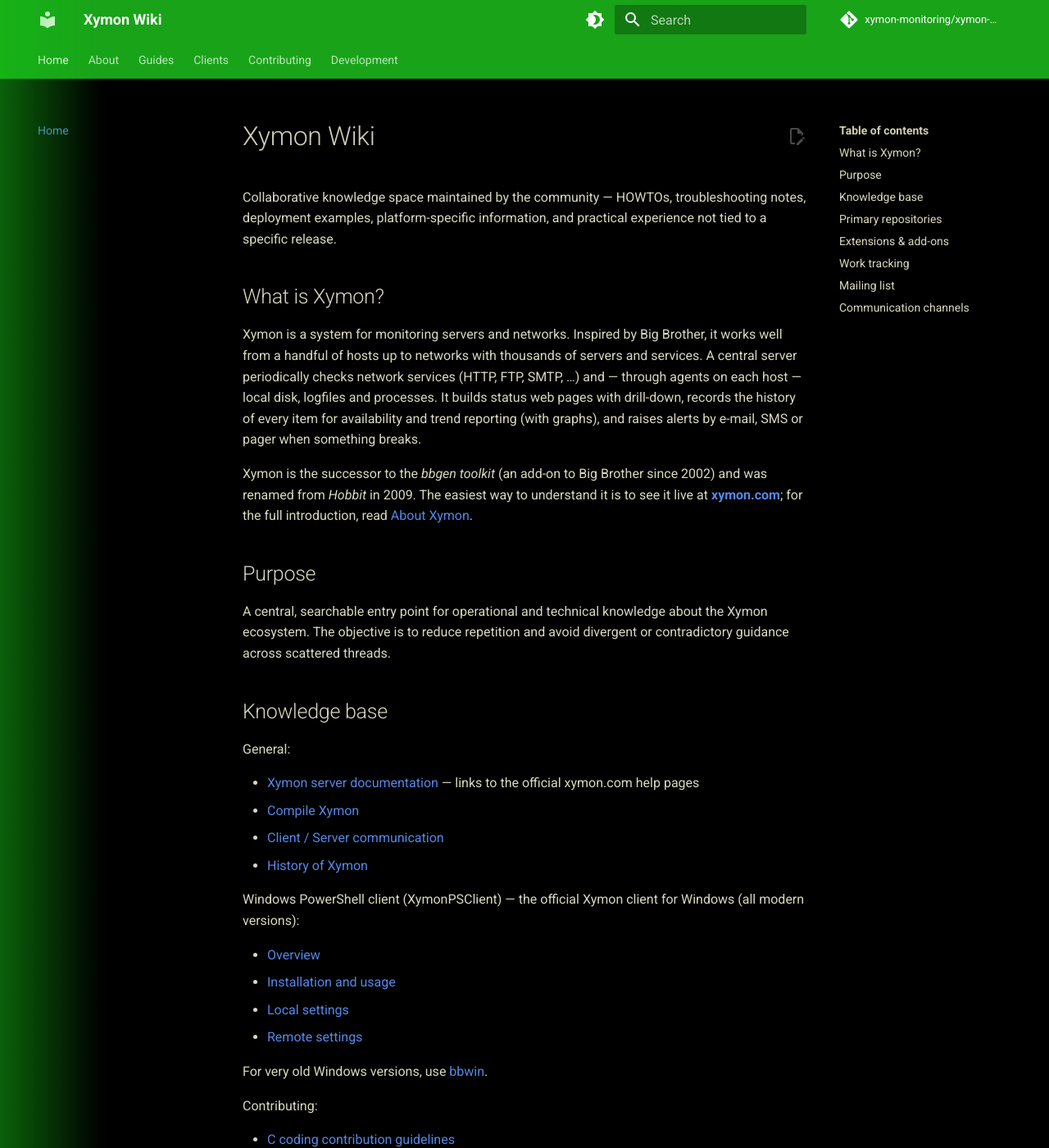
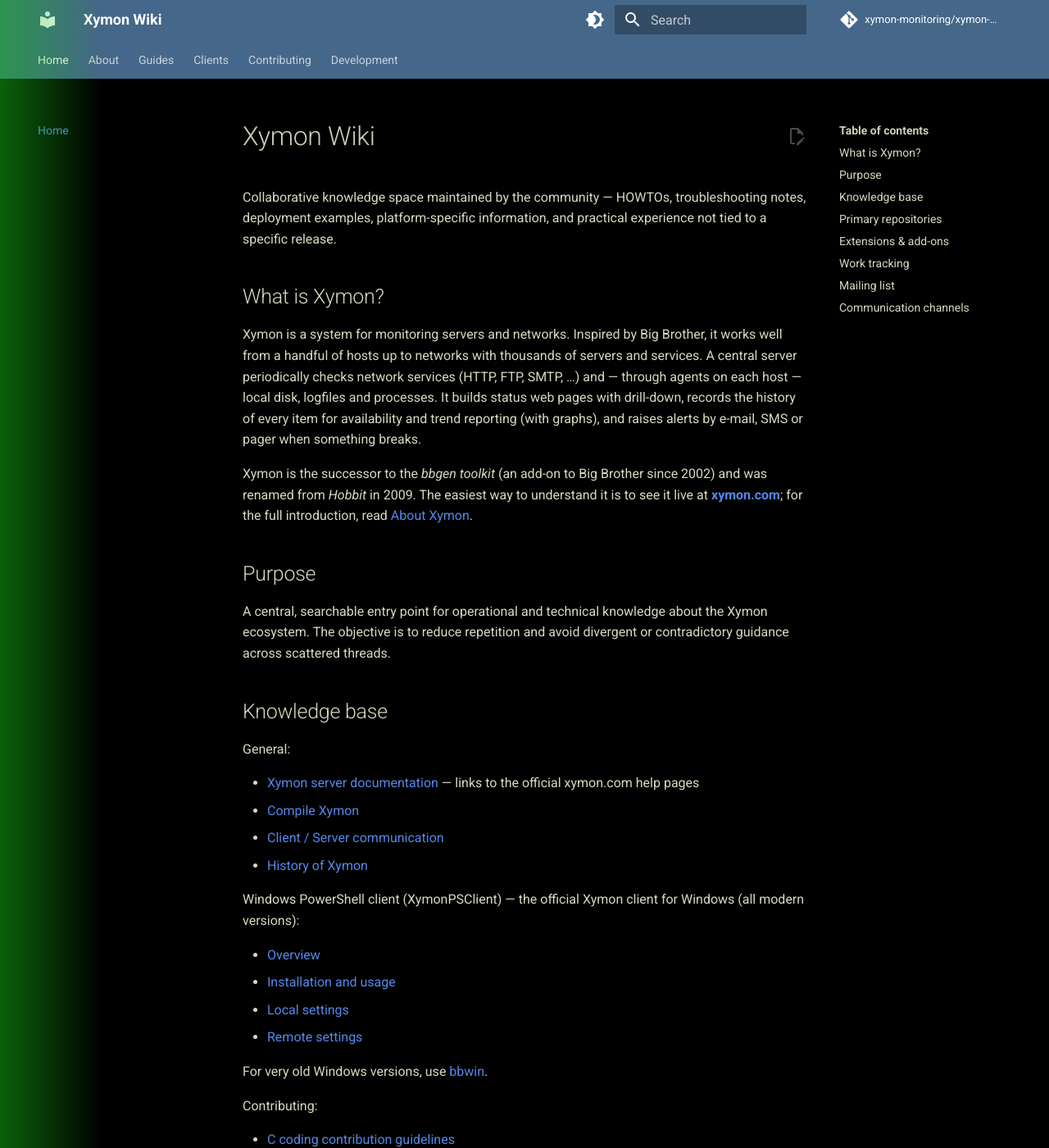
Before and after one commit to xymon-monitoring/xymon-wiki, an MkDocs documentation site: the page built from docs/index.md, in a window 1280 px wide and 1400 px high. Shown: the whole window at 82% size. Built offline with MkDocs 1.6.1 and Material for MkDocs 9.7.7, drawn with Linux system fonts in a browser that asks for light colours; comment, search, counter and statistics services are not loaded.

Commit message:
site: take colours from xymon.com too — blue header + green left band (#20)
xymon.com's chrome is the blue menu (xymonmenu-blue.css: #456789/#345678, cyan
#00bbbb, pale-yellow #ebeb77). Combine both Xymon sites: blue header (xymon.com
menu) with the green left band and black/tan/teal body (xymon.sourceforge.io).
Header primary -> Xymon blue; keep cyan accent, teal links, green band.

Co-authored-by: Bonomani <8841264+bonomani@users.noreply.github.com>

```diff
--- a/docs/stylesheets/xymon.css
+++ b/docs/stylesheets/xymon.css
@@ -1,35 +1,37 @@
 /*
- * Xymon brand palette for Material for MkDocs.
- * Colours taken from the stock Xymon web theme (xymond/wwwfiles):
- *   - link / heading green-teal  #00FFAA   (xymonbody.css)
- *   - status / brand green                 (green status)
- *   - menu cyan                  #00BBBB   (xymonmenu-blue.css)
- *   - body text (classic dark)   #D8D8BF
- *   - yellow                     #FFFF44
+ * Xymon brand palette for Material for MkDocs, inspired by both Xymon sites:
+ *   - xymon.sourceforge.io (xymonbody.css): black body, tan text #D8D8BF,
+ *     teal links #00FFAA, green status band (bkg-green.gif, 125x1 repeat-y).
+ *   - xymon.com (xymonmenu-blue.css): blue menu #456789 / #345678,
+ *     cyan accent #00BBBB, pale-yellow highlight #EBEB77.
+ * Result: blue header (xymon.com menu) + green left band (sourceforge body),
+ * on a black page with tan text and teal links.
  */
 
 :root {
-  --xymon-green:        #19a319; /* header-friendly Xymon green */
-  --xymon-green-light:  #4cc24c;
-  --xymon-green-dark:   #0f7a0f;
-  --xymon-cyan:         #00bbbb; /* Xymon menu accent */
-  --xymon-link-teal:    #00ffaa; /* classic Xymon link colour */
+  --xymon-blue:       #456789; /* xymon.com menu blue (header) */
+  --xymon-blue-dark:  #345678; /* xymon.com menu blue, darker */
+  --xymon-blue-light: #5a7fa3;
+  --xymon-green:      #19a319; /* Xymon status green (left band) */
+  --xymon-cyan:       #00bbbb; /* Xymon menu accent */
+  --xymon-link-teal:  #00ffaa; /* classic Xymon link colour */
+  --xymon-yellow:     #ebeb77; /* xymon.com menu highlight */
 }
 
 /* Light scheme */
 [data-md-color-scheme="default"] {
-  --md-primary-fg-color:        var(--xymon-green);
-  --md-primary-fg-color--light: var(--xymon-green-light);
-  --md-primary-fg-color--dark:  var(--xymon-green-dark);
+  --md-primary-fg-color:        var(--xymon-blue);
+  --md-primary-fg-color--light: var(--xymon-blue-light);
+  --md-primary-fg-color--dark:  var(--xymon-blue-dark);
   --md-accent-fg-color:         var(--xymon-cyan);
 }
 
-/* Dark scheme — reproduce the classic xymon.sourceforge.io look: black page,
-   tan text, teal links, and a green band down the left edge. */
+/* Dark scheme (default) — the classic Xymon look: black page, tan text,
+   teal links, blue header (xymon.com menu), green band down the left edge. */
 [data-md-color-scheme="slate"] {
-  --md-primary-fg-color:        var(--xymon-green);
-  --md-primary-fg-color--light: var(--xymon-green-light);
-  --md-primary-fg-color--dark:  var(--xymon-green-dark);
+  --md-primary-fg-color:        var(--xymon-blue);
+  --md-primary-fg-color--light: var(--xymon-blue-light);
+  --md-primary-fg-color--dark:  var(--xymon-blue-dark);
   --md-accent-fg-color:         var(--xymon-cyan);
   --md-typeset-a-color:         var(--xymon-link-teal); /* iconic Xymon links */
   --md-default-bg-color:        #000000;  /* black body, like xymonbody.css */
@@ -38,9 +40,9 @@
   --md-typeset-color:           #d8d8bf;
 }
 
-/* The green left band. bkg-green.gif is 125x1 tiled repeat-y on a black body:
-   a 125px green->black gradient down the left edge. Reproduced here as a fixed
-   overlay rail (dark scheme only); pointer-events:none so it never blocks clicks. */
+/* The green left band (dark scheme). bkg-green.gif is 125x1 tiled repeat-y on a
+   black body: a 125px green->black gradient down the left edge. Reproduced as a
+   fixed overlay rail; pointer-events:none so it never blocks clicks. */
 body[data-md-color-scheme="slate"]::before {
   content: "";
   position: fixed;
```
